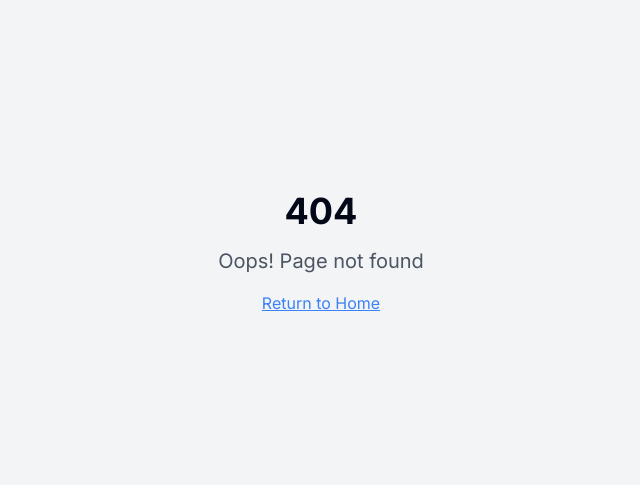
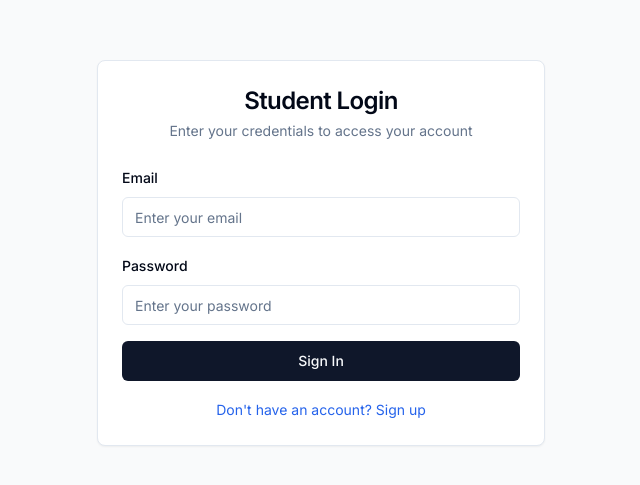
Before and after one commit to CBVinay/career-advance-pathway-app, a React (Vite) app: page /auth in a window 1280 px wide. Before the commit this address had no page. Shown: the part 147-632 px from the top of the page, without its empty margins (319-959 px from the left). Built offline with nearby package versions, Linux system fonts and the light colour scheme.

Commit message:
Run Supabase SQL for authentication.
Implement user authentication and profile management.

```diff
--- a/src/App.tsx
+++ b/src/App.tsx
@@ -1,9 +1,13 @@
+
 import { Toaster } from "@/components/ui/toaster";
 import { Toaster as Sonner } from "@/components/ui/sonner";
 import { TooltipProvider } from "@/components/ui/tooltip";
 import { QueryClient, QueryClientProvider } from "@tanstack/react-query";
 import { BrowserRouter, Routes, Route } from "react-router-dom";
+import { AuthProvider } from "@/contexts/AuthContext";
+import ProtectedRoute from "@/components/ProtectedRoute";
 import Index from "./pages/Index";
+import Auth from "./pages/Auth";
 import NotFound from "./pages/NotFound";
 
 const queryClient = new QueryClient();
@@ -14,11 +18,17 @@ const App = () => (
       <Toaster />
       <Sonner />
       <BrowserRouter>
-        <Routes>
-          <Route path="/" element={<Index />} />
-          {/* ADD ALL CUSTOM ROUTES ABOVE THE CATCH-ALL "*" ROUTE */}
-          <Route path="*" element={<NotFound />} />
-        </Routes>
+        <AuthProvider>
+          <Routes>
+            <Route path="/auth" element={<Auth />} />
+            <Route path="/" element={
+              <ProtectedRoute>
+                <Index />
+              </ProtectedRoute>
+            } />
+            <Route path="*" element={<NotFound />} />
+          </Routes>
+        </AuthProvider>
       </BrowserRouter>
     </TooltipProvider>
   </QueryClientProvider>
--- /dev/null
+++ b/src/components/ProtectedRoute.tsx
@@ -0,0 +1,28 @@
+
+import React from 'react';
+import { useAuth } from '@/contexts/AuthContext';
+import { Navigate } from 'react-router-dom';
+
+interface ProtectedRouteProps {
+  children: React.ReactNode;
+}
+
+const ProtectedRoute: React.FC<ProtectedRouteProps> = ({ children }) => {
+  const { user, loading } = useAuth();
+
+  if (loading) {
+    return (
+      <div className="min-h-screen flex items-center justify-center">
+        <div className="text-lg">Loading...</div>
+      </div>
+    );
+  }
+
+  if (!user) {
+    return <Navigate to="/auth" replace />;
+  }
+
+  return <>{children}</>;
+};
+
+export default ProtectedRoute;
--- /dev/null
+++ b/src/components/UserMenu.tsx
@@ -0,0 +1,42 @@
+
+import React from 'react';
+import { useAuth } from '@/contexts/AuthContext';
+import { Button } from '@/components/ui/button';
+import {
+  DropdownMenu,
+  DropdownMenuContent,
+  DropdownMenuItem,
+  DropdownMenuLabel,
+  DropdownMenuSeparator,
+  DropdownMenuTrigger,
+} from '@/components/ui/dropdown-menu';
+import { User, LogOut } from 'lucide-react';
+
+const UserMenu = () => {
+  const { user, signOut } = useAuth();
+
+  if (!user) return null;
+
+  return (
+    <DropdownMenu>
+      <DropdownMenuTrigger asChild>
+        <Button variant="ghost" size="sm" className="flex items-center gap-2">
+          <User className="h-4 w-4" />
+          <span className="hidden sm:inline">Account</span>
+        </Button>
+      </DropdownMenuTrigger>
+      <DropdownMenuContent align="end">
+        <DropdownMenuLabel>
+          {user.email}
+        </DropdownMenuLabel>
+        <DropdownMenuSeparator />
+        <DropdownMenuItem onClick={signOut} className="cursor-pointer">
+          <LogOut className="mr-2 h-4 w-4" />
+          <span>Sign out</span>
+        </DropdownMenuItem>
+      </DropdownMenuContent>
+    </DropdownMenu>
+  );
+};
+
+export default UserMenu;
--- a/src/components/ui/card.tsx
+++ b/src/components/ui/card.tsx
@@ -1,3 +1,4 @@
+
 import * as React from "react"
 
 import { cn } from "@/lib/utils"
--- a/src/components/ui/dropdown-menu.tsx
+++ b/src/components/ui/dropdown-menu.tsx
@@ -1,3 +1,4 @@
+
 import * as React from "react"
 import * as DropdownMenuPrimitive from "@radix-ui/react-dropdown-menu"
 import { Check, ChevronRight, Circle } from "lucide-react"
--- /dev/null
+++ b/src/contexts/AuthContext.tsx
@@ -0,0 +1,88 @@
+
+import React, { createContext, useContext, useEffect, useState } from 'react';
+import { User, Session } from '@supabase/supabase-js';
+import { supabase } from '@/integrations/supabase/client';
+
+interface AuthContextType {
+  user: User | null;
+  session: Session | null;
+  loading: boolean;
+  signUp: (email: string, password: string, fullName: string) => Promise<{ error: any }>;
+  signIn: (email: string, password: string) => Promise<{ error: any }>;
+  signOut: () => Promise<void>;
+}
+
+const AuthContext = createContext<AuthContextType | undefined>(undefined);
+
+export const useAuth = () => {
+  const context = useContext(AuthContext);
+  if (context === undefined) {
+    throw new Error('useAuth must be used within an AuthProvider');
+  }
+  return context;
+};
+
+export const AuthProvider: React.FC<{ children: React.ReactNode }> = ({ children }) => {
+  const [user, setUser] = useState<User | null>(null);
+  const [session, setSession] = useState<Session | null>(null);
+  const [loading, setLoading] = useState(true);
+
+  useEffect(() => {
+    // Set up auth state listener
+    const { data: { subscription } } = supabase.auth.onAuthStateChange(
+      (event, session) => {
+        setSession(session);
+        setUser(session?.user ?? null);
+        setLoading(false);
+      }
+    );
+
+    // Get initial session
+    supabase.auth.getSession().then(({ data: { session } }) => {
+      setSession(session);
+      setUser(session?.user ?? null);
+      setLoading(false);
+    });
+
+    return () => subscription.unsubscribe();
+  }, []);
+
+  const signUp = async (email: string, password: string, fullName: string) => {
+    const redirectUrl = `${window.location.origin}/`;
+
+    const { error } = await supabase.auth.signUp({
+      email,
+      password,
+      options: {
+        emailRedirectTo: redirectUrl,
+        data: {
+          full_name: fullName,
+        }
+      }
+    });
+    return { error };
+  };
+
+  const signIn = async (email: string, password: string) => {
+    const { error } = await supabase.auth.signInWithPassword({
+      email,
+      password,
+    });
+    return { error };
+  };
+
+  const signOut = async () => {
+    await supabase.auth.signOut();
+  };
+
+  const value = {
+    user,
+    session,
+    loading,
+    signUp,
+    signIn,
+    signOut,
+  };
+
+  return <AuthContext.Provider value={value}>{children}</AuthContext.Provider>;
+};
--- a/src/integrations/supabase/types.ts
+++ b/src/integrations/supabase/types.ts
@@ -9,7 +9,33 @@ export type Json =
 export type Database = {
   public: {
     Tables: {
-      [_ in never]: never
+      profiles: {
+        Row: {
+          created_at: string | null
+          email: string | null
+          full_name: string | null
+          id: string
+          role: string | null
+          updated_at: string | null
+        }
+        Insert: {
+          created_at?: string | null
+          email?: string | null
+          full_name?: string | null
+          id: string
+          role?: string | null
+          updated_at?: string | null
+        }
+        Update: {
+          created_at?: string | null
+          email?: string | null
+          full_name?: string | null
+          id?: string
+          role?: string | null
+          updated_at?: string | null
+        }
+        Relationships: []
+      }
     }
     Views: {
       [_ in never]: never
--- /dev/null
+++ b/src/pages/Auth.tsx
@@ -0,0 +1,144 @@
+
+import React, { useState, useEffect } from 'react';
+import { useAuth } from '@/contexts/AuthContext';
+import { useNavigate } from 'react-router-dom';
+import { Button } from '@/components/ui/button';
+import { Input } from '@/components/ui/input';
+import { Label } from '@/components/ui/label';
+import { Card, CardContent, CardDescription, CardHeader, CardTitle } from '@/components/ui/card';
+import { useToast } from '@/hooks/use-toast';
+
+const Auth = () => {
+  const [isLogin, setIsLogin] = useState(true);
+  const [email, setEmail] = useState('');
+  const [password, setPassword] = useState('');
+  const [fullName, setFullName] = useState('');
+  const [loading, setLoading] = useState(false);
+
+  const { signIn, signUp, user } = useAuth();
+  const navigate = useNavigate();
+  const { toast } = useToast();
+
+  useEffect(() => {
+    if (user) {
+      navigate('/');
+    }
+  }, [user, navigate]);
+
+  const handleSubmit = async (e: React.FormEvent) => {
+    e.preventDefault();
+    setLoading(true);
+
+    try {
+      let error;
+      if (isLogin) {
+        ({ error } = await signIn(email, password));
+      } else {
+        ({ error } = await signUp(email, password, fullName));
+      }
+
+      if (error) {
+        toast({
+          title: "Authentication Error",
+          description: error.message,
+          variant: "destructive",
+        });
+      } else if (!isLogin) {
+        toast({
+          title: "Account Created",
+          description: "Please check your email to verify your account.",
+        });
+      }
+    } catch (error) {
+      toast({
+        title: "Error",
+        description: "An unexpected error occurred.",
+        variant: "destructive",
+      });
+    } finally {
+      setLoading(false);
+    }
+  };
+
+  return (
+    <div className="min-h-screen flex items-center justify-center bg-gray-50 py-12 px-4 sm:px-6 lg:px-8">
+      <Card className="w-full max-w-md">
+        <CardHeader className="space-y-1">
+          <CardTitle className="text-2xl text-center">
+            {isLogin ? 'Student Login' : 'Create Account'}
+          </CardTitle>
+          <CardDescription className="text-center">
+            {isLogin
+              ? 'Enter your credentials to access your account'
+              : 'Sign up to get started as a student'
+            }
+          </CardDescription>
+        </CardHeader>
+        <CardContent>
+          <form onSubmit={handleSubmit} className="space-y-4">
+            {!isLogin && (
+              <div className="space-y-2">
+                <Label htmlFor="fullName">Full Name</Label>
+                <Input
+                  id="fullName"
+                  type="text"
+                  placeholder="Enter your full name"
+                  value={fullName}
+                  onChange={(e) => setFullName(e.target.value)}
+                  required
+                />
+              </div>
+            )}
+
+            <div className="space-y-2">
+              <Label htmlFor="email">Email</Label>
+              <Input
+                id="email"
+                type="email"
+                placeholder="Enter your email"
+                value={email}
+                onChange={(e) => setEmail(e.target.value)}
+                required
+              />
+            </div>
+
+            <div className="space-y-2">
+              <Label htmlFor="password">Password</Label>
+              <Input
+                id="password"
+                type="password"
+                placeholder="Enter your password"
+                value={password}
+                onChange={(e) => setPassword(e.target.value)}
+                required
+              />
+            </div>
+
+            <Button
+              type="submit"
+              className="w-full"
+              disabled={loading}
+            >
+              {loading ? 'Please wait...' : (isLogin ? 'Sign In' : 'Sign Up')}
+            </Button>
+          </form>
+
+          <div className="mt-4 text-center">
+            <button
+              type="button"
+              onClick={() => setIsLogin(!isLogin)}
+              className="text-sm text-blue-600 hover:text-blue-500"
+            >
+              {isLogin
+                ? "Don't have an account? Sign up"
+                : "Already have an account? Sign in"
+              }
+            </button>
+          </div>
+        </CardContent>
+      </Card>
+    </div>
+  );
+};
+
+export default Auth;
```
Also changed, not shown: 1 other file (tests, documents, lock files or other folders).
